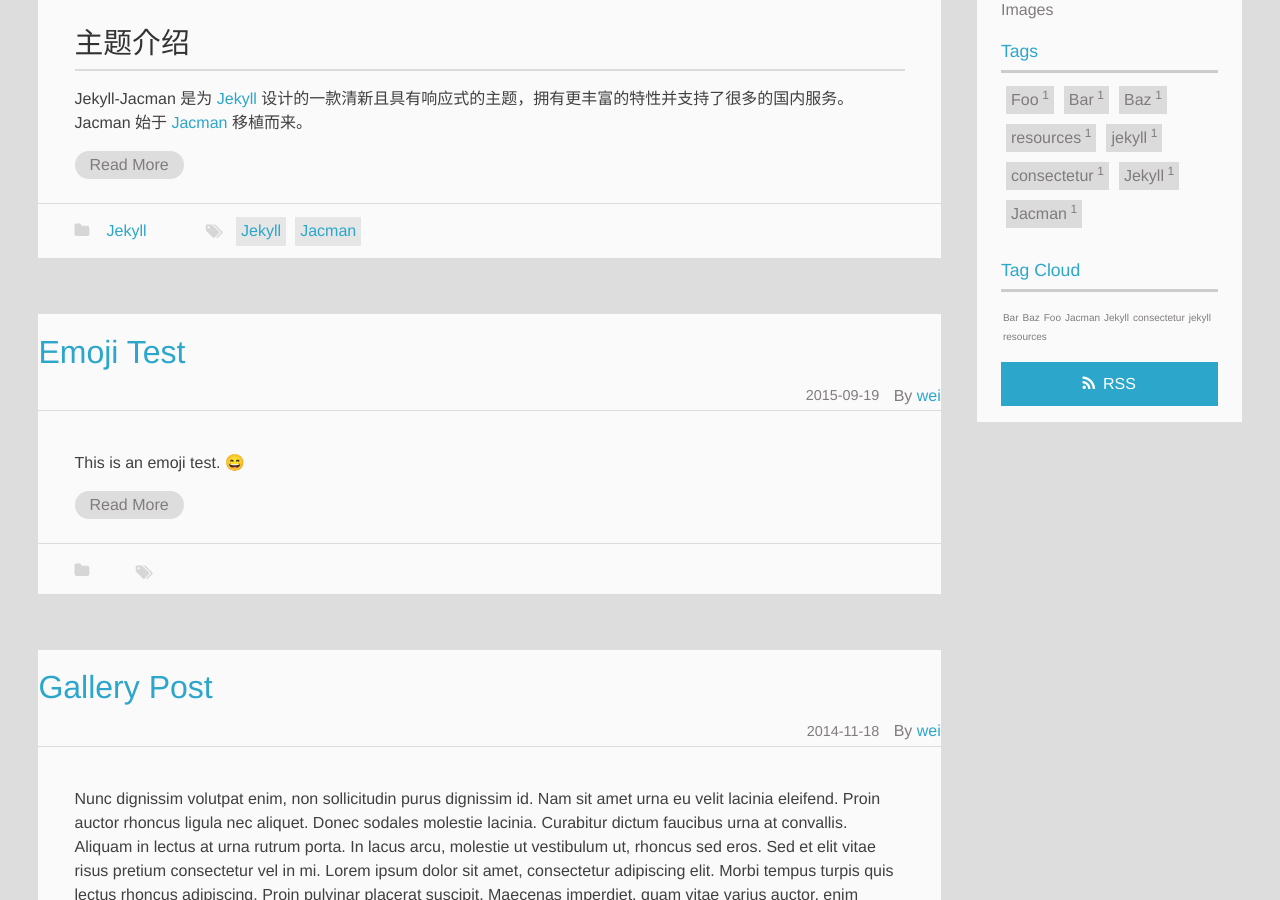
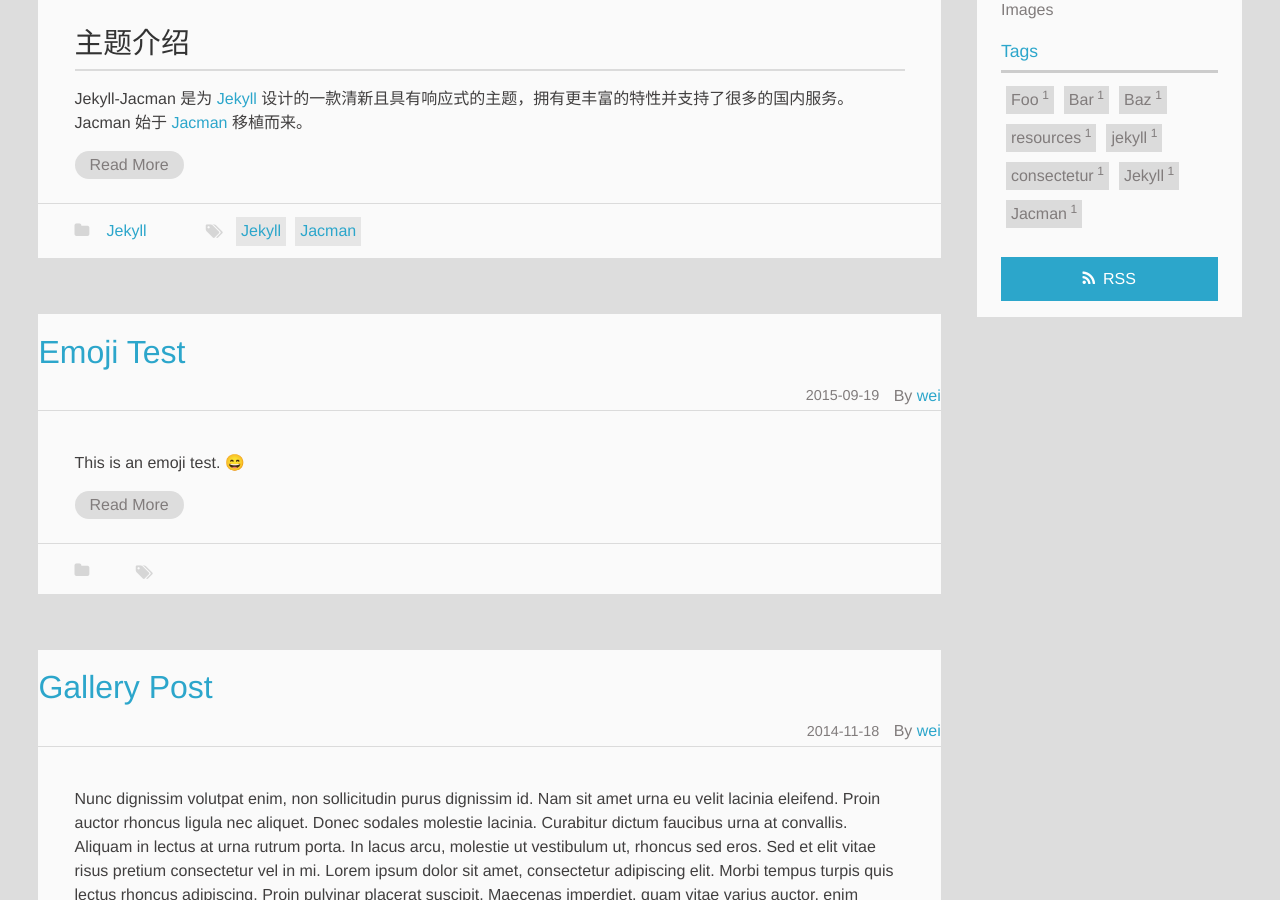
Before and after one commit to lpswpeng/lpswpeng.github.io, a Jekyll site: the page built from index.html, in a window 1280 px wide and 900 px high, scrolled down 378 px. Built offline with Jekyll 4.4.1, drawn with Linux system fonts in a browser that asks for light colours; emoji names are drawn with the system emoji font; formulas are drawn with MathJax 3; the list of posts is cut into pages by our own code.

```diff
--- a/_config.yml
+++ b/_config.yml
@@ -28,7 +28,7 @@ defaults:
 paginate: 20
 
 #### Site
-title :                                         Wei PENG
+title : Wei PENG
 tagline: A fresh looking
 assets: /assets
 url: https://lpswpeng.github.io
@@ -58,7 +58,7 @@ widgets:
 - recent_posts
 #- category
 - tag
-- tagcloud
+#- tagcloud
 #- links
 #- douban
 #- github-card
```
